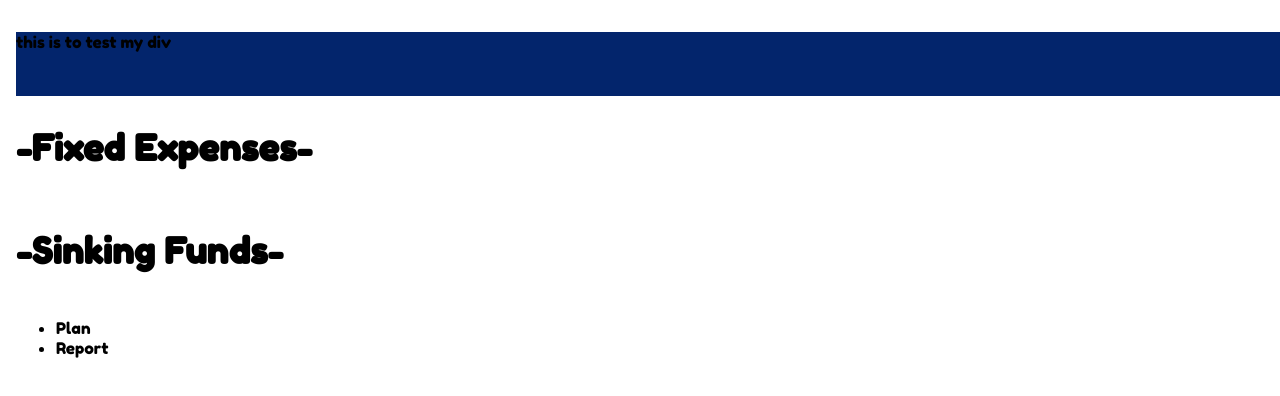
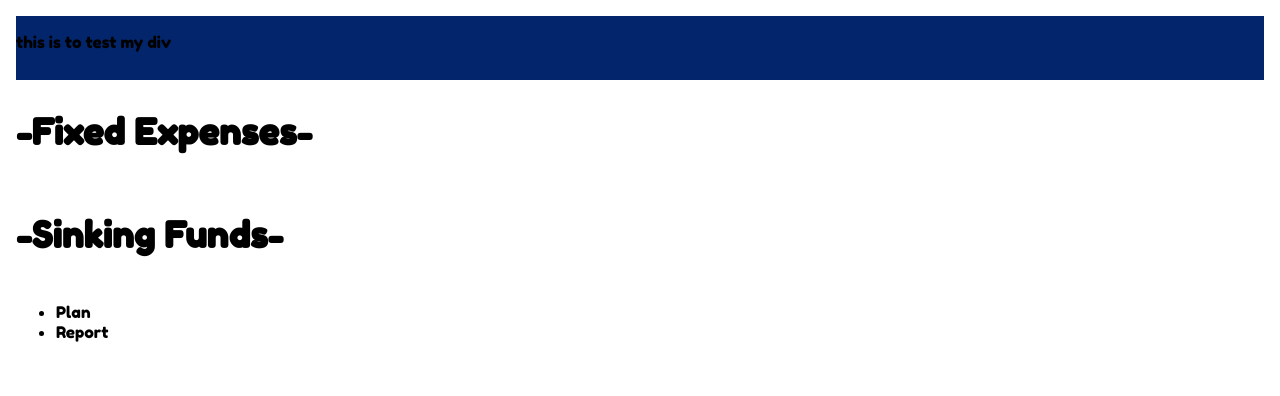
Before and after one commit to bhawkes3/Portfolio, a plain HTML site: page budget/index.html in a window 1280 px wide. Drawn offline with Linux system fonts and the light colour scheme.

Commit message:
test update

```diff
--- a/budget/index.html
+++ b/budget/index.html
@@ -9,9 +9,9 @@
 </head>
 <body>
     <header>
-        <div class='banner'>
+        <section class='banner'>
             <p>this is to test my div</p>
-        </div>
+        </section>
     </header>
     <main>
         <!--fixed expenses section-->
--- a/budget/styles.css
+++ b/budget/styles.css
@@ -3,15 +3,17 @@
 
 .banner {
     height: 4em;
-    width: 100vw;
-    margin-top: .5em;
-    margin: center;
+    width: 100%;
+    margin-top: -5em;
+    margin-left: -5em;
+    margin: auto;
     background-color: #03256C;
     border: .2em;
-
+    overflow: auto;
 
 
 }
+
 body {
     padding: .5em;
     font-family: 'Ubuntu', sans-serif;
@@ -24,6 +26,7 @@ body {
     font-family: 'Fredoka One', cursive;
     font-size: 1.5rem;
     align-content: center;
+
 }
 
 .title {
```
